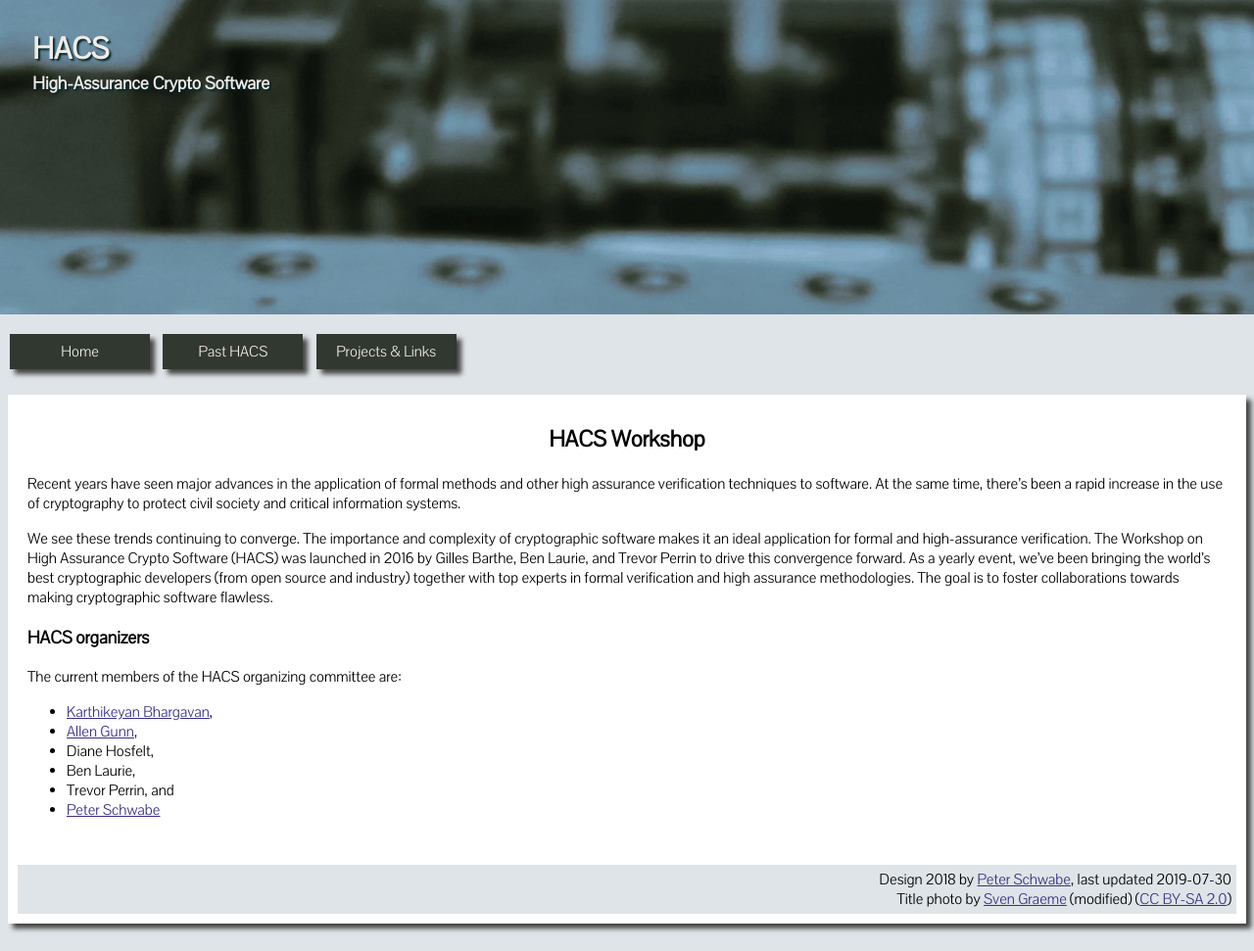
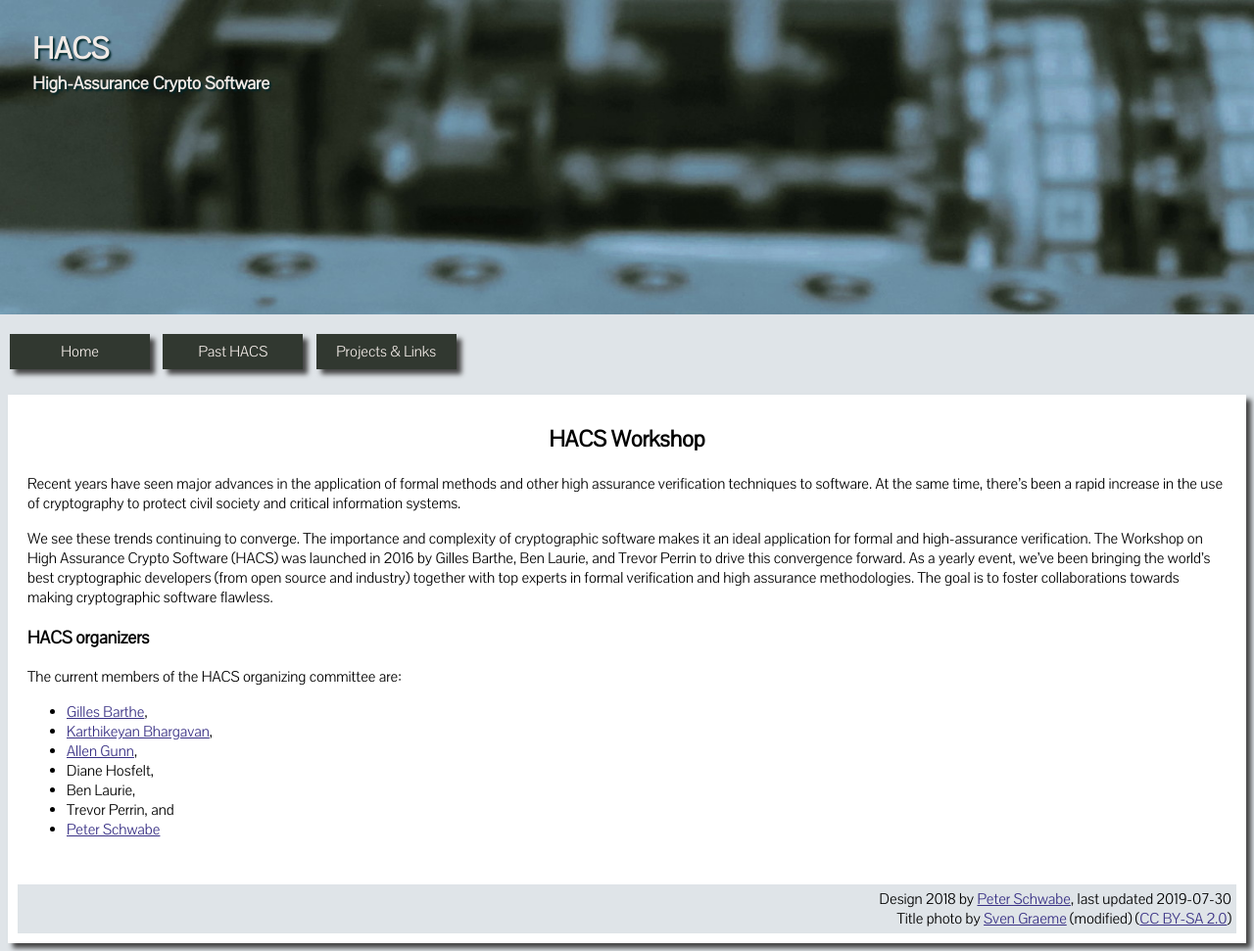
Before and after one commit to HACS-workshop/HACS-workshop.github.io, a Jekyll site: the page built from index.html, in a window 1280 px wide. Shown: the whole page at 98% size. Built offline with Jekyll 4.4.1, drawn with Linux system fonts in a browser that asks for light colours.

Commit message:
Added Gilles to list of organizers

```diff
--- a/index.html
+++ b/index.html
@@ -24,6 +24,7 @@ The goal is to foster collaborations towards making cryptographic software flawl
 <h3>HACS organizers</h3>
 The current members of the HACS organizing committee are:
 <ul>
+  <li><a href="https://gbarthe.github.io/">Gilles Barthe</a>,</li>
   <li><a href="https://prosecco.gforge.inria.fr/personal/karthik/">Karthikeyan Bhargavan</a>,</li>
   <li><a href="https://aspirationtech.org/about/people/gunner">Allen Gunn</a>,</li>
   <li>Diane Hosfelt,</li>
```
